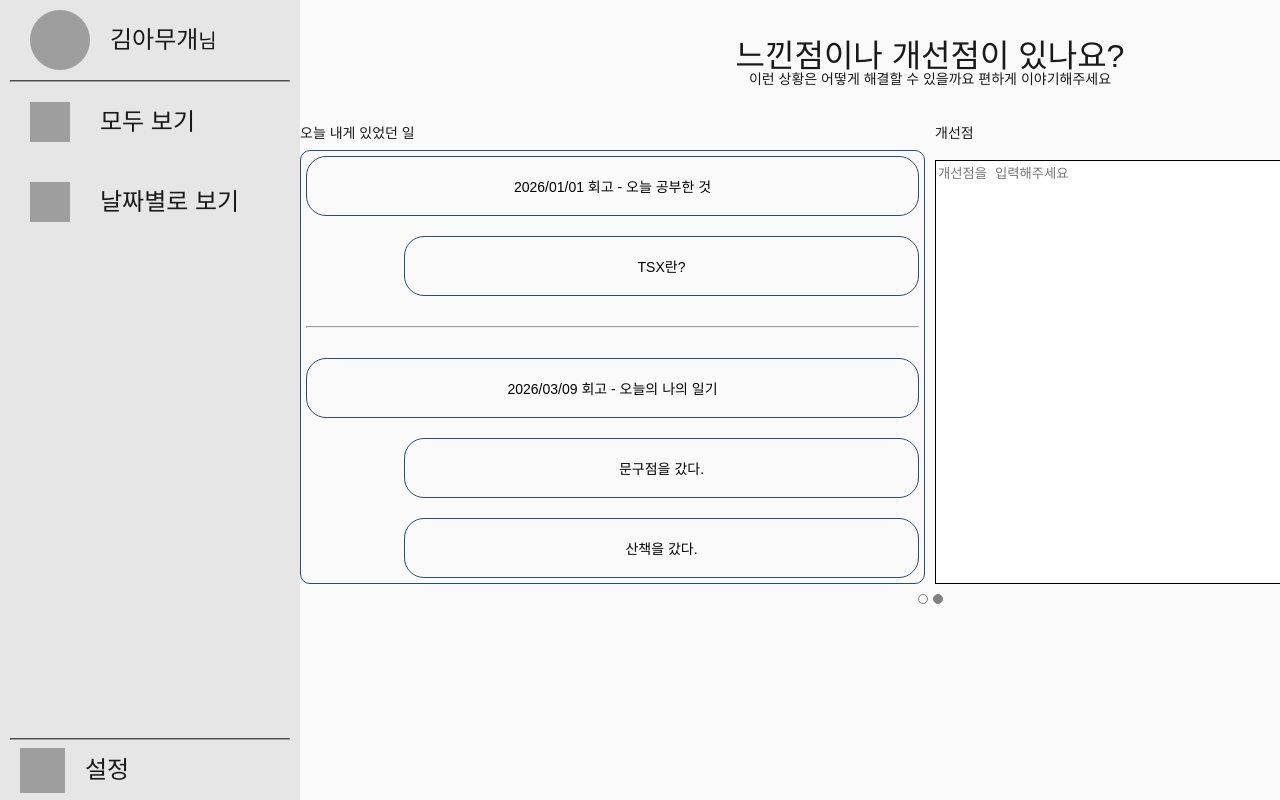
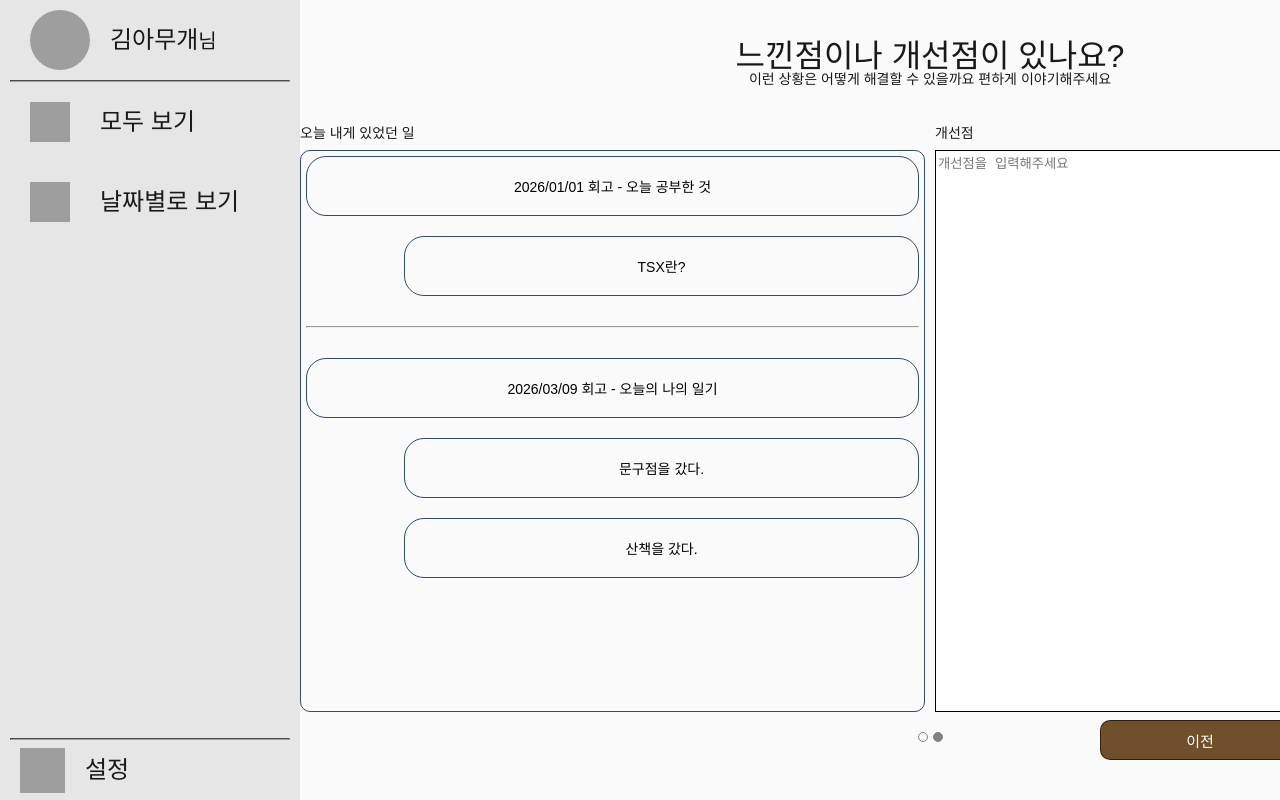
Before and after one commit to Jindo-Dog/RecoveryFrontEnd, a React (Vite) app: page /memoir/improvement in a window 1280 px wide. Shown: the top 800 px of the page. Built offline with nearby package versions, Linux system fonts and the light colour scheme; grey boxes are pictures that could not be loaded.

Commit message:
Refactor: Memoir 페이지들 CSS 통합 및 간격 조정

```diff
--- a/src/component/memoir/pages/memoirFeedbackPage.scss
+++ b/src/component/memoir/pages/memoirFeedbackPage.scss
@@ -1,40 +1,17 @@
 @use "/src/styles/styles" as *;
 @use "/src/styles/function" as *;
-
-.improvement-section {
-  @include flex-center;
-  flex-direction: column;
-
-  .memoir-improvement-title {
-    margin-top: rem(40px);
-    font-size: $title-font-size;
-  }
-
-  .text-title {
-    text-align: left;
-  }
-
-  .improvement-box {
-    display: flex;
-    flex-direction: row;
-    gap: rem(10px);
-    margin-top: rem(40px);
-
-    .left-box {
-      display: flex;
-      flex-direction: column;
-      gap: rem(10px);
-    }
-
-    .right-box {
-      display: flex;
-      flex-direction: column;
-      gap: rem(10px);
 
 .improvement-view-box {
   display: flex;
   flex-direction: column;
   flex: 1;
+}
+
+.ai-feedback-textarea {
+  width: rem(625px);
+  margin-top: rem(10px);
+  flex: 1;
+  resize: none;
 }
 
 .feedback-box {
@@ -43,58 +20,9 @@
   flex: 1;
 }
 
-      .feedback-title {
-        text-align: left;
-      }
-
-      span {
-        display: block;
-      }
-
-      textarea {
+.feedback-improvement-textarea{
   width: rem(625px);
+  margin-top: rem(10px);
   flex: 1;
   resize: none;
-        margin-top: rem(10px);
 }
-
-    }
-
-  }
-
-  .progress-circles {
-    display: flex;
-    flex-direction: row;
-    margin-top: rem(10px);
-    gap: rem(5px);
-
-    div {
-      width: rem(10px);
-      height: rem(10px);
-      border: rem(1px) solid gray;
-      border-radius: rem(10px);
-    }
-
-    .second-circle {
-      background-color: gray;
-    }
-  }
-
-  .btn-footer {
-    display: flex;
-    margin-top: rem(60px);
-    width: 100%;
-    max-width: rem(1270px);
-    min-width: rem(800px);
-    justify-content: flex-end;
-    gap: rem(5px);
-
-    .previous-btn {
-      @include btn-solid($secondary-color);
-    }
-
-    .improvement-btn {
-      @include btn-solid($secondary-color);
-    }
-  }
-}
--- a/src/component/memoir/pages/memoirImprovementPage.scss
+++ b/src/component/memoir/pages/memoirImprovementPage.scss
@@ -1,25 +1,11 @@
 @use "/src/styles/styles" as *;
 @use "/src/styles/function" as *;
 
-.improvement-section {
-    @include flex-center;
-    flex-direction: column;
-
-    .memoir-improvement-title {
-        margin-top: rem(40px);
-        font-size: $title-font-size;
-    }
-
-    .memoir-title {
-        width: 100%;
-        text-align: left;
-    }
-
-    .improvement-box {
+.content-box {
     display: flex;
     flex-direction: row;
     gap: rem(10px);
-        margin-top: rem(40px);
+    flex: 1;
 
     .left-box {
         display: flex;
@@ -41,39 +27,6 @@
     }
 }
 
-    .progress-circles {
-        display: flex;
-        flex-direction: row;
-        margin-top: rem(10px);
-        gap: rem(5px);
-
-        div {
-            width: rem(10px);
-            height: rem(10px);
-            border: rem(1px) solid gray;
-            border-radius: rem(10px);
-        }
-
-        .second-circle {
+.improvement-second-circle {
     background-color: gray;
 }
-    }
-
-    .btn-footer {
-        display: flex;
-        margin-top: rem(60px);
-        width: 100%;
-        max-width: rem(1270px);
-        min-width: rem(800px);
-        justify-content: flex-end;
-        gap: rem(5px);
-
-        .previous-btn {
-            @include btn-solid($secondary-color);
-        }
-
-        .improvement-btn {
-            @include btn-solid($secondary-color);
-        }
-    }
-}
--- a/src/component/memoir/pages/memoirWriteTitlePage.scss
+++ b/src/component/memoir/pages/memoirWriteTitlePage.scss
@@ -5,36 +5,25 @@
     @include flex-center;
     flex-direction: column;
     height: 100vh;
+    gap: rem(40px);
 
-    .memoir-edit-title {
+    .memoir-top {
         margin-top: rem(40px);
+        .memoir-main-title {
             font-size: $title-font-size;
         }
+    }
 
-    .memoir-box {
+    .memoir-middle {
         display: flex;
         flex-direction: column;
         flex: 1;
         gap: rem(10px);
         min-height: 0;
 
-        .memoir-title {
+        .sub-title {
             width: 100%;
             text-align: left;
-            margin-top: rem(40px);
-        }
-    }
-
-    .btn-footer {
-        display: flex;
-        margin-top: rem(60px);
-        width: rem(1270px);
-        height: rem(80px);
-        justify-content: flex-end;
-
-        .improvement-btn {
-            @include btn-solid($secondary-color);
-        }
         }
 
         .progress-circles {
@@ -51,8 +40,26 @@
                 border-radius: rem(10px);
             }
 
-        .first-circle {
+            .memoir-first-circle {
                 background-color: gray;
             }
         }
     }
+
+    .memoir-bottom {
+        display: flex;
+        width:100%;
+        padding: rem(50px);
+        height: rem(120px);
+        justify-content: flex-end;
+        align-items: center;
+        gap: rem(10px);
+
+        .memoir-btn {
+            width: 200px;
+            height: 40px;
+            font-size: rem(15px);
+            border-radius: rem(10px);
+        }
+    }
+}
--- a/src/component/memoir/pages/memoirWriteTitlePage.tsx
+++ b/src/component/memoir/pages/memoirWriteTitlePage.tsx
@@ -5,24 +5,27 @@ import { Link } from "react-router-dom";
 const MemoirWriteTitlePage = () => {
     return (
         <section className={"memoir-section"}>
-            <h2 className={"memoir-edit-title"}>김아무개님 오늘 하루는 어떠셨나요?</h2>
-            <span>모두에겐 비밀로 할게요 제게 맘껏 이야기해주세요</span>
-            <div className={"memoir-box"}>
-                <div className="memoir-title">
+            <article className={"memoir-top"}>
+                <h2 className={"memoir-main-title"}>김아무개님 오늘 하루는 어떠셨나요?</h2>
+                <span>모두에겐 비밀로 할게요 제게 맘껏 이야기해주세요</span>
+            </article>
+
+            <article className={"memoir-middle"}>
+                <div className="sub-title">
                     <span>오늘의 나를 회고해보세요</span>
                 </div>
                 <MemoirTitleList editable={true} width={"1270px"} selectHook={() => null} />
                 <div className="progress-circles">
-                    <div className="first-circle"></div>
-                    <div className="second-circle"></div>
+                    <div className="memoir-first-circle"></div>
+                    <div className="memoir-second-circle"></div>
                 </div>
-            </div>
+            </article>
 
-            <div className={"btn-footer"}>
+            <article className={"memoir-bottom"}>
                 <Link to="/memoir/improvement">
-                    <button className={"improvement-btn"}>개선점 입력하기</button>
+                    <button className={"memoir-btn"}>개선점 입력하기</button>
                 </Link>
-            </div>
+            </article>
         </section>
     );
 };
--- a/src/component/memoir/pages/memoriImprovementPage.tsx
+++ b/src/component/memoir/pages/memoriImprovementPage.tsx
@@ -23,14 +23,16 @@ const MemoirImprovementPage = () => {
     };
 
     return (
-        <section className={"improvement-section"}>
-            <h2 className={"memoir-improvement-title"}>느낀점이나 개선점이 있나요?</h2>
+        <section className={"memoir-section"}>
+            <article className={"memoir-top"}>
+                <h2 className={"memoir-main-title"}>느낀점이나 개선점이 있나요?</h2>
                 <span>이런 상황은 어떻게 해결할 수 있을까요 편하게 이야기해주세요</span>
-            <div className={"improvement-box"}>
+            </article>
+
+            <article className={"memoir-middle"}>
+                <div className={"content-box"}>
                     <div className={"left-box"}>
-                    <div className="memoir-title">
-                        <span>오늘 내게 있었던 일</span>
-                    </div>
+                        <span className={"sub-title"}>오늘 내게 있었던 일</span>
                         <MemoirTitleList
                             editable={false}
                             width={"625px"}
@@ -39,9 +41,7 @@ const MemoirImprovementPage = () => {
                         />
                     </div>
                     <div className={"right-box"}>
-                    <div className="memoir-title">
-                        <span>개선점</span>
-                    </div>
+                        <span className="sub-title">개선점</span>
                         <textarea
                             placeholder="개선점을 입력해주세요"
                             className={"improvement-editor"}
@@ -50,20 +50,20 @@ const MemoirImprovementPage = () => {
                         />
                     </div>
                 </div>
+                <div className="progress-circles">
+                    <div className="improvement-first-circle"></div>
+                    <div className="improvement-second-circle"></div>
+                </div>
+            </article>
 
-            <div className="progress-circles">
-                <div className="first-circle"></div>
-                <div className="second-circle"></div>
-            </div>
-
-            <div className={"btn-footer"}>
+            <article className={"memoir-bottom"}>
                 <Link to="/memoir/write">
-                    <button className={"previous-btn"}>이전</button>
+                    <button className={"memoir-btn"}>이전</button>
                 </Link>
                 <Link to="/memoir/feedback">
-                    <button className={"feedback-btn"}>피드백 받기({feedbackCnt}/5)</button>
+                    <button className={"memoir-btn"}>피드백 받기({feedbackCnt}/5)</button>
                 </Link>
-            </div>
+            </article>
         </section>
     );
 };
```
Also changed, not shown: src/component/memoir/pages/memoirFeedbackPage.tsx (+16 -16 lines). Lines whose indentation alone changed are shown as unchanged.
